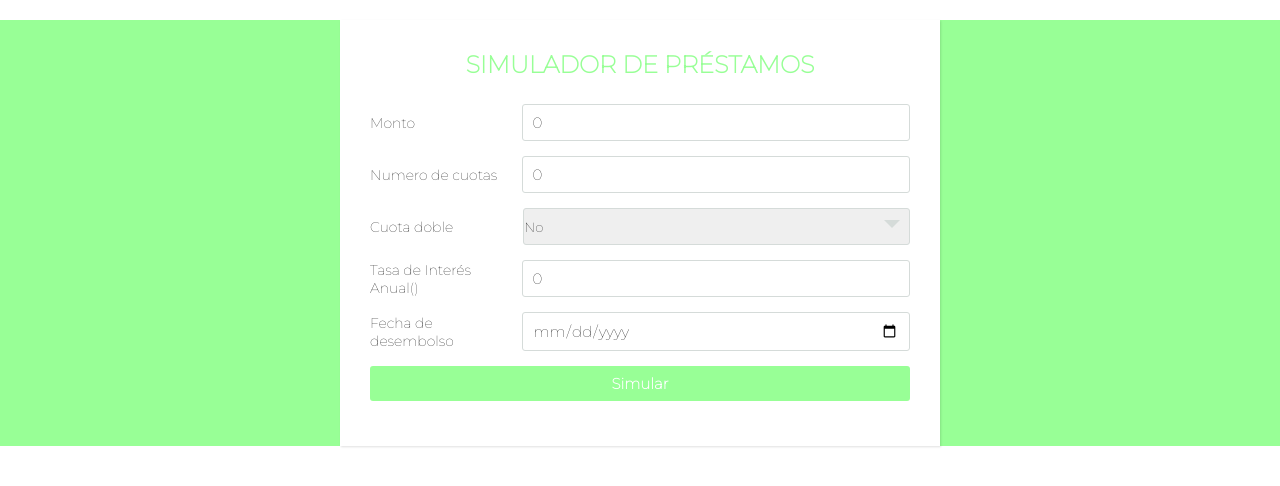
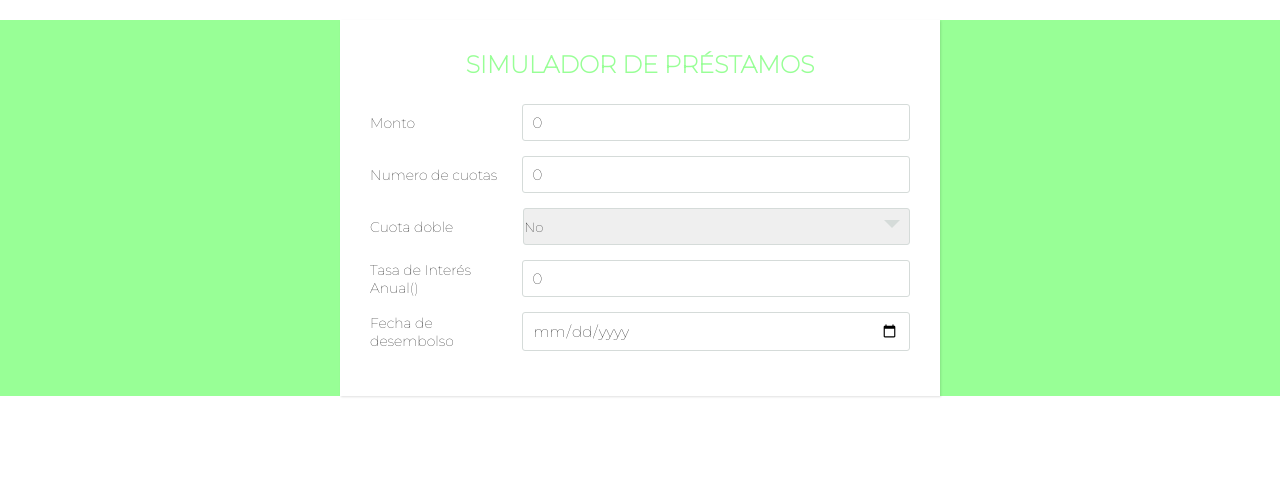
Before and after one commit to Larrygf02/loan-payment-calculator-front, a Vue app: page / in a window 1280 px wide. Shown: the top 486 px of the page. Built offline with nearby package versions, Linux system fonts and the light colour scheme.

Commit message:
show button

```diff
--- a/src/components/Simulate.vue
+++ b/src/components/Simulate.vue
@@ -29,7 +29,7 @@
         <label for="">Fecha de desembolso</label>
         <input type="date" class="input" v-model="date">
       </div>
-      <div class="input_field">
+      <div class="input_field" v-if="isNotDisabled()">
         <input type="submit" value="Simular" class="btn" v-on:click="simulate">
       </div>
     </div>
@@ -104,6 +104,9 @@ export default {
         theEvent.returnValue = false;
         if(theEvent.preventDefault) theEvent.preventDefault();
       }
+    },
+    isNotDisabled: function() {
+      return (this.amount !== 0) & (this.loan_term !== 0) & (this.interest_rate !== 0) & (this.date !== '')
     }
   }
 }
```
